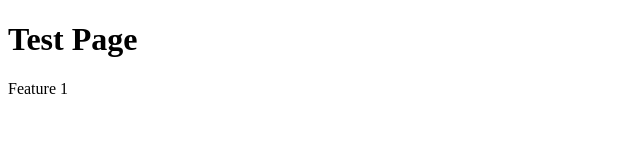
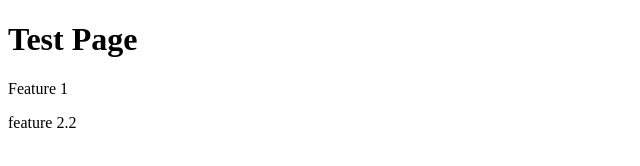
Before and after one commit to robert-w-perez/git-test, a plain HTML site: page index.html in a window 1280 px wide. Shown: the full height of the page, 0-640 px from the left. Drawn offline with Linux system fonts and the light colour scheme.

Commit message:
feature 2.1

```diff
--- a/index.html
+++ b/index.html
@@ -6,5 +6,6 @@
     <body>
         <h1>Test Page</h1>
 	<p>Feature 1</p>
+	<p>feature 2.2</p>
     </body>
 </html>
```
